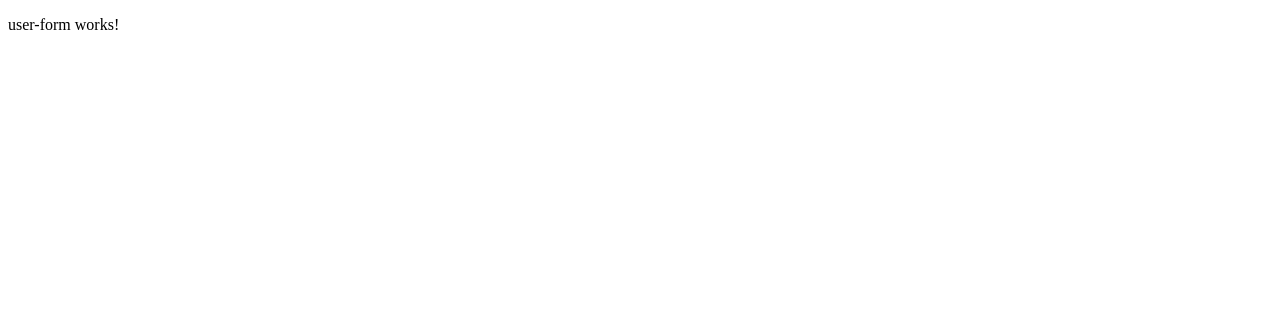
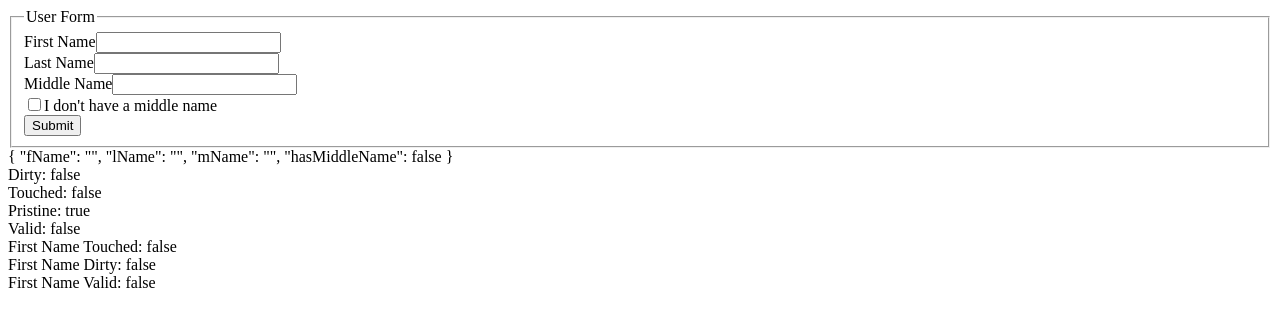
Before and after one commit to Brand0nLe/reactiveforms, an Angular app: page /UserForm in a window 1280 px wide. Shown: the top 326 px of the page. Built offline with nearby package versions, Linux system fonts and the light colour scheme.

Commit message:
re did user form component

```diff
--- a/src/app/user-form/user-form.component.html
+++ b/src/app/user-form/user-form.component.html
@@ -1 +1,45 @@
-<p>user-form works!</p>
+<div class="container">
+    <fieldset>
+      <legend> User Form</legend>
+      <form [formGroup]="userForm">
+
+          <div class="form-group">
+              <label for="fName">First Name</label>
+              <input type="text" class="form-control" id="fName" formControlName="fName">
+            </div>
+            <div class="form-group">
+                <label for="lName">Last Name</label>
+                <input type="text" class="form-control" id="lName" formControlName="lName">
+            </div>
+            <div class="form-group">
+                <label for="mName">Middle Name</label>
+                <input type="text" class="form-control" id="mName" formControlName="mName">
+            </div>
+            <div class="form-group form-check">
+                <input type="checkbox" class="form-check-input" id="hasMiddleName" formControlName="hasMiddleName">
+                <label class="form-check-label" for="hasMiddleName">I don't have a middle name</label>
+            </div>
+            <button type="submit" class="btn btn-primary">Submit</button>
+        </form>
+    </fieldset>
+
+
+
+
+<div>
+
+    <div> {{userForm.value | json}} </div>
+    <div> Dirty: {{userForm.dirty}} </div>
+    <div> Touched: {{userForm.touched}} </div>
+    <div> Pristine: {{userForm.pristine}} </div>
+    <div> Valid: {{userForm.valid}} </div>
+    <div> First Name Touched: {{userForm.get('fName').touched}} </div>
+    <div> First Name Dirty: {{userForm.get('fName').dirty}} </div>
+    <div> First Name Valid: {{userForm.get('fName').valid}} </div>
+
+
+</div>
+
+
+
+  </div>
--- a/src/app/user-form/user-form.component.ts
+++ b/src/app/user-form/user-form.component.ts
@@ -1,10 +1,31 @@
-import { Component } from '@angular/core';
+import { Component, OnInit } from '@angular/core';
+import { FormGroup, FormControl, Validators, FormBuilder } from '@angular/forms';
 
 @Component({
   selector: 'app-user-form',
   templateUrl: './user-form.component.html',
   styleUrls: ['./user-form.component.css']
 })
-export class UserFormComponent {
+export class UserFormComponent implements OnInit{
+  userForm!: FormGroup;
+
+  constructor(private formBuilder: FormBuilder){}
+
+  ngOnInit(){
+    // this.userForm = new FormGroup({
+    //   fName: new FormControl('', Validators.required),
+    //   lName: new FormControl('', [Validators.required, Validators.minLength(2)]),
+    //   mName: new FormControl('', Validators.required),
+    //   hasMiddleName: new FormControl(false)
+
+    // });
+
+    this.userForm = this.formBuilder.group({
+      fName: ['', Validators.required],
+      lName: ['', [Validators.required, Validators.minLength(2)]],
+      mName: ['', Validators.required],
+      hasMiddleName: false
+    });
+  }
 
 }
--- a/src/app/views/user-form-component/user-form-component.component.html
+++ /dev/null
@@ -1,28 +0,0 @@
-<div class="container">
-    <fieldset>
-      <legend> User Form</legend>
-      <form [formGroup]="userForm">
-
-          <div class="form-group">
-              <label for="fName">First Name</label>
-              <input type="text" class="form-control" id="fName" formControlName="fName">
-            </div>
-            <div class="form-group">
-                <label for="lName">Last Name</label>
-                <input type="text" class="form-control" id="lName" formControlName="lName">
-            </div>
-            <div class="form-group">
-                <label for="mName">Middle Name</label>
-                <input type="text" class="form-control" id="mName" formControlName="mName">
-            </div>
-            <div class="form-group form-check">
-                <input type="checkbox" class="form-check-input" id="hasMiddleName" formControlName="hasMiddleName">
-                <label class="form-check-label" for="hasMiddleName">I don't have a middle name</label>
-            </div>
-            <button type="submit" class="btn btn-primary">Submit</button>
-        </form>
-    </fieldset>
-    <div>
-        {{userForm.value | json}}
-    </div>
-  </div>
--- a/src/app/views/user-form-component/user-form-component.component.ts
+++ /dev/null
@@ -1,25 +0,0 @@
-import { isNgContainer } from '@angular/compiler';
-import { Component, OnInit } from '@angular/core';
-import { FormGroup, FormControl } from '@angular/forms';
-
-@Component({
-  selector: 'app-user-form-component',
-  templateUrl: './user-form-component.component.html',
-  styleUrls: ['./user-form-component.component.css']
-})
-export class UserFormComponentComponent implements OnInit {
-  userForm!: FormGroup;
-  constructor(){}
-
-
-
-ngOnInit(){
-  this.userForm = new FormGroup({
-    fName: new FormControl(''),
-    lName: new FormControl(''),
-    mName: new FormControl(''),
-    hasMiddleName: new FormControl(false)
-  });
-}
-
-}
--- a/src/app/views/views.module.ts
+++ b/src/app/views/views.module.ts
@@ -2,12 +2,11 @@ import { NgModule } from '@angular/core';
 import { CommonModule } from '@angular/common';
 import { UserFormComponent } from '../user-form/user-form.component';
 import { ReactiveFormsModule } from '@angular/forms';
-import { UserFormComponentComponent } from './user-form-component/user-form-component.component';
 
 
 @NgModule({
   declarations: [
-    UserFormComponent, UserFormComponentComponent,
+    UserFormComponent,
    ],
   imports: [
     CommonModule,
```
Also changed, not shown: src/app/views/user-form-component/user-form-component.component.css (deleted), 1 other file (tests, documents, lock files or other folders).
